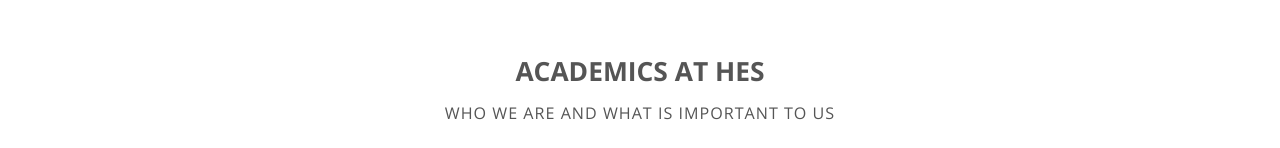
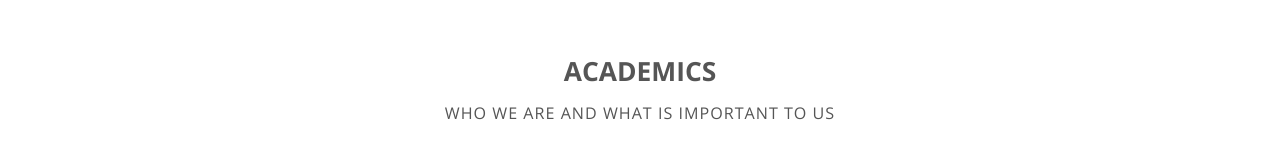
Before and after one commit to josdea/hes-site, a plain HTML site: page academics.html in a window 1280 px wide. Shown: the part 249-397 px from the top of the page. Drawn offline with nearby package versions, Linux system fonts and the light colour scheme.

Commit message:
updates academics
just changed title

```diff
--- a/academics.html
+++ b/academics.html
@@ -115,7 +115,7 @@
 <div id="about" class="8u">
 <section>
 <header class="major">
-  <h2>Academics At HES</h2>
+  <h2>Academics</h2>
   <span id="mission" class="byline">who we are and what is important to us</span> </header>
 <h3>Our Vision</h3>
 <p>The vision of Herndon Elementary School is to provide students with a safe, nurturing learning environment where all students will work to their full potential. Working as a community we will close the achievement gap and ensure all students work to the same high standards. </p>
```
